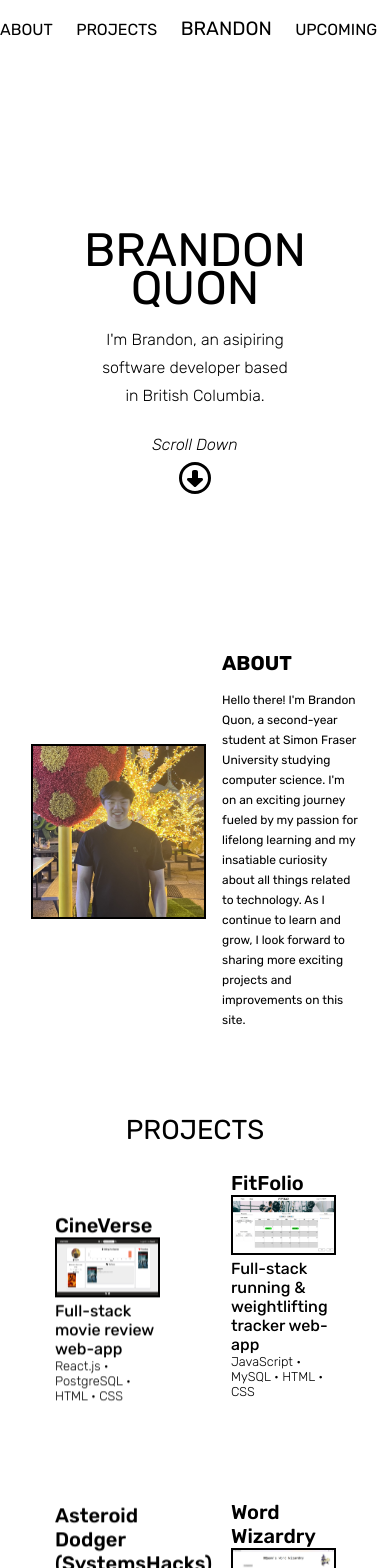
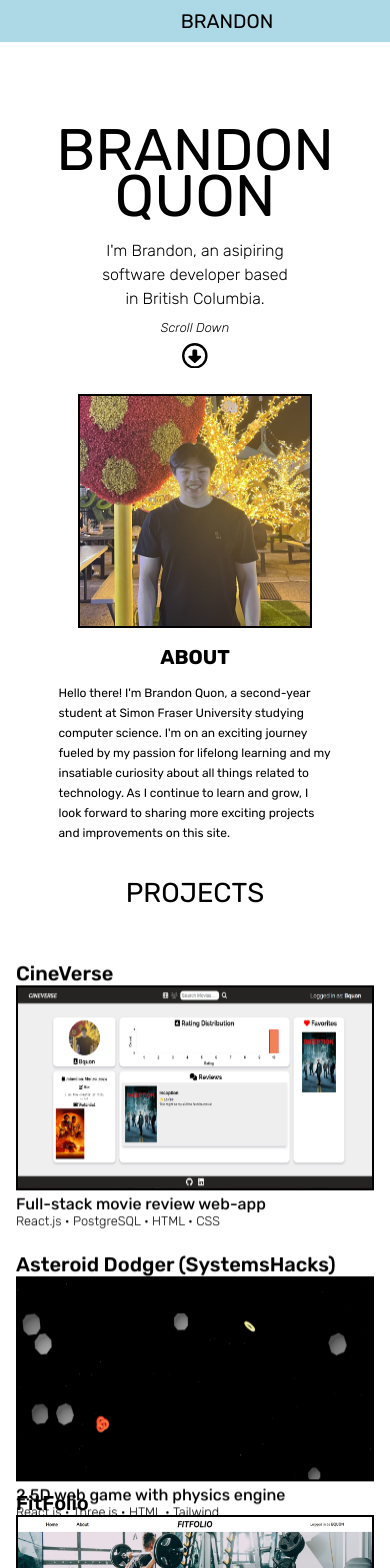
Before and after one commit to bnquon/Personal-Portfolio, a React (Vite) app: page / in a window 390 px wide. Shown: the top 1568 px of the page. Built offline with nearby package versions, Linux system fonts and the light colour scheme.

Commit message:
Working on responsive mobile design

```diff
--- a/src/components/About/About.css
+++ b/src/components/About/About.css
@@ -17,8 +17,7 @@
 
 #aboutContainer > #pfp {
     margin: auto 0;
-    max-width: 22vw;
-    min-width: 175px;
+    width: 22vw;
 }
 
 #aboutContainer > #pfp img {
@@ -40,3 +39,26 @@
     font-weight: 400;
     line-height: 150%;
 }
+
+@media screen and (max-width: 600px) {
+    #about {
+        padding-top: 0;
+    }
+
+    #aboutContainer {
+        margin-top: 1vh;
+        flex-direction: column;
+    }
+
+    #aboutContainer > #pfp {
+        width: 60vw;
+    }
+
+    #aboutContainer > #bio {
+        width: 70%;
+    }
+
+    #aboutContainer > #bio > h1 {
+        text-align: center;
+    }
+}
--- a/src/components/Contact/Contact.css
+++ b/src/components/Contact/Contact.css
@@ -86,3 +86,20 @@
 #footer > a {
     cursor: pointer;
 }
+
+@media screen and (max-width: 600px) {
+    #contact {
+        padding-top: 2vh;
+    }
+
+    #contactForm {
+        width: 80vw;
+        margin: 2vh auto;
+    }
+
+    #footer {
+        height: 5vh;
+        font-size: clamp(3vh, 4vh, 5vh);
+        margin-top: 4vh;
+    }
+}
--- a/src/components/Home/Home.css
+++ b/src/components/Home/Home.css
@@ -100,3 +100,48 @@
 #scrollTip > * {
     margin: 0.5rem 0 0;
 }
+
+@media screen and (max-width: 600px) {
+    #intro {
+        margin: 15vh auto 0;
+    }
+
+    #intro h1 {
+        font-size: clamp(2rem, 15vw, 20rem);
+        font-weight: 400;
+        line-height: 80%;
+    }
+
+    #intro h3 {
+        position: relative;
+        width: 50%;
+        margin: 0 auto;
+        line-height: 150%;
+        font-size: clamp(1rem, 3vw, 20rem);
+    }
+
+    #scrollTip {
+        transition: 350ms;
+        font-size: clamp(0.8rem, 1vw, 4rem);
+    }
+
+    #scrollTip {
+        margin: 1vh auto 0;
+    }
+
+    #navbarContainer {
+        background-color: lightblue;
+        height: 5vh;
+        width: 100vw;
+    }
+
+    #navbarContainer > ul > li {
+        visibility: hidden;
+    }
+
+    #navbarContainer > ul > #middleNav {
+        visibility: visible;
+        font-size: clamp(1.2rem, 5vw, 4rem);
+        margin-bottom: -0.25%;
+    }
+}
--- a/src/components/Projects/Projects.css
+++ b/src/components/Projects/Projects.css
@@ -31,9 +31,10 @@
 a {
     all: unset;
 }
+
 .grid-item {
     padding: 0.5rem 1rem;
-    max-width: 35vw;
+    width: 35vw;
     /* box-shadow: rgba(50, 50, 93, 0.25) 0px 13px 27px -5px, rgba(0, 0, 0, 0.3) 0px 8px 16px -8px; */
 }
 
@@ -103,3 +104,29 @@ a {
 .linkIndicator > #rotated {
     transform: rotate(45deg);
 }
+
+@media screen and (max-width: 600px) {
+    #projects {
+        padding-top: 2vh;
+    }
+
+    #gridContainer {
+        padding-top: 0;
+        flex-direction: column;
+        align-items: center;
+        justify-content: center;
+        gap: 0;
+    }
+
+    #gridContainer > #leftGrid,
+    #gridContainer > #rightGrid {
+        width: 100%;
+        display: grid;
+        gap: 1vh;
+    }
+
+    .grid-item {
+        padding: 0.5rem 1rem;
+        width: 100%;
+    }
+}
--- a/src/components/Transition/Transition.css
+++ b/src/components/Transition/Transition.css
@@ -29,3 +29,9 @@
 #bottom {
     margin-top: -1.5%;
 }
+
+@media screen and (max-width: 600px) {
+    #transition {
+        margin: 4vh 0 0;
+    }
+}
--- a/src/components/Upcoming/Upcoming.css
+++ b/src/components/Upcoming/Upcoming.css
@@ -31,3 +31,22 @@
     font-size: clamp(0.75rem, 1vw, 5rem);
     font-weight: 200;
 }
+
+@media screen and (max-width: 600px) {
+    #upcoming {
+        padding-top: 4vh;
+    }
+
+    #upcomingGrid {
+        margin: 2vh auto 0;
+        gap: 5vh;
+        width: 80vw;
+    }
+
+    #upcomingGrid > .upcomingGrid-item {
+        display: flex;
+        justify-content: center;
+        align-items: center;
+        flex-direction: column;
+    }
+}
```
